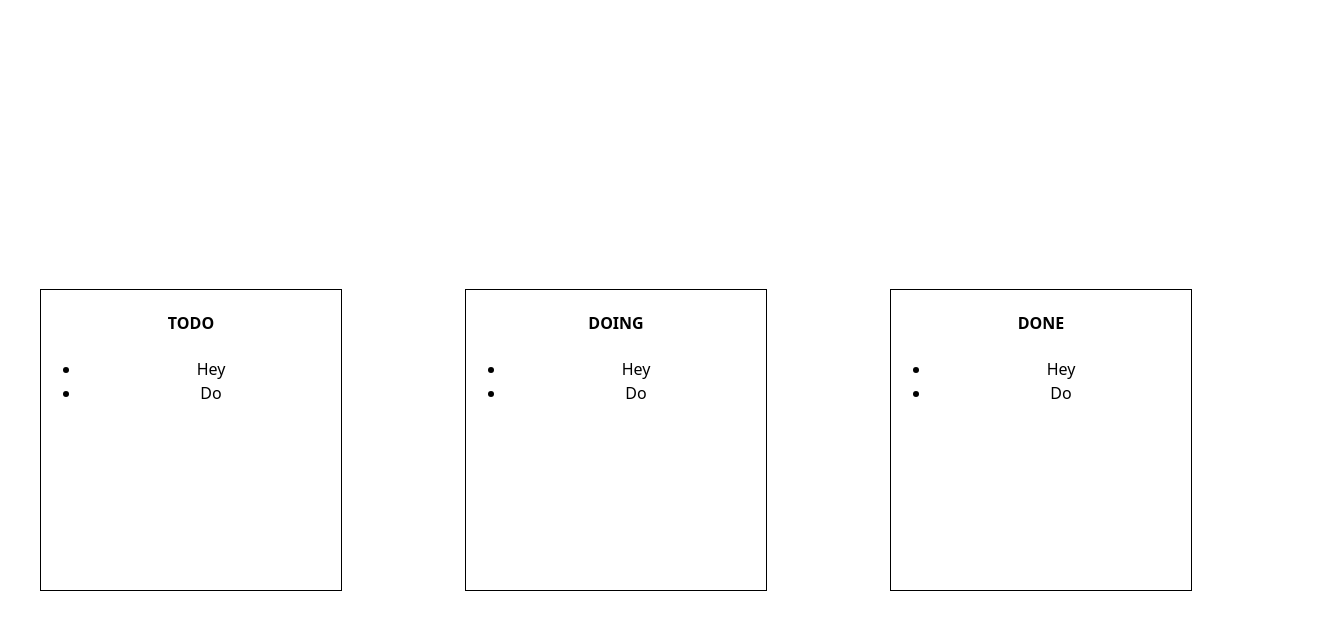
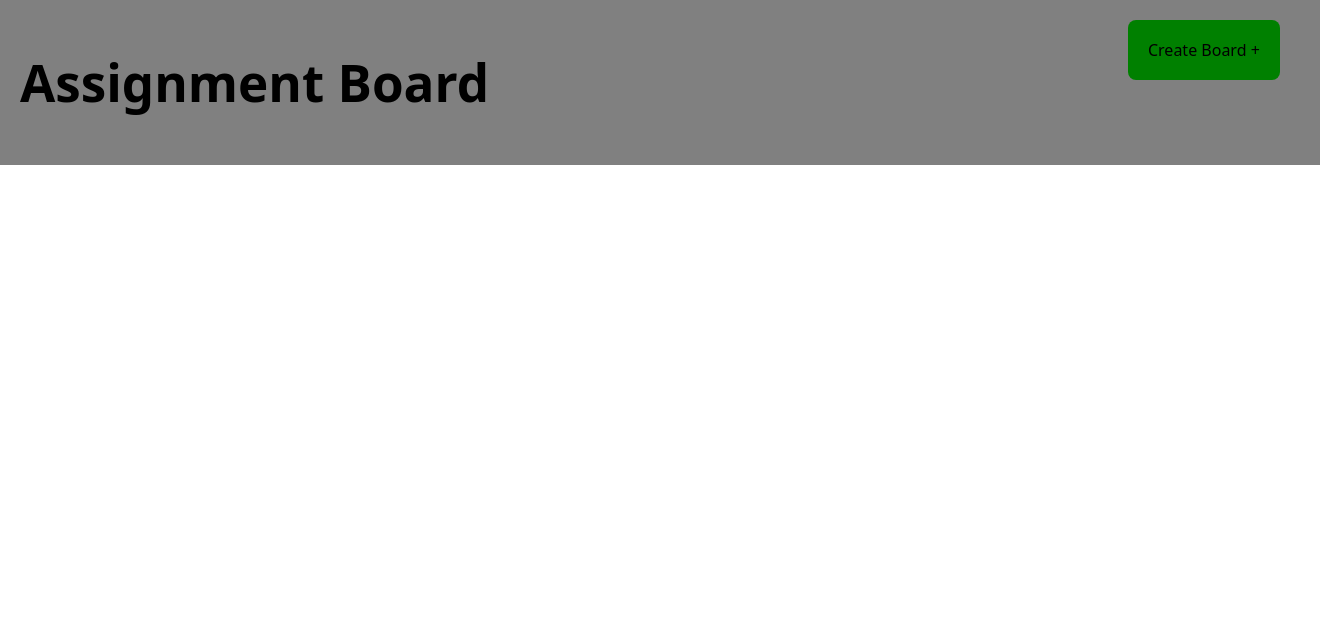
Before and after one commit to Abhishek140298/MachineCodeProblems, a React (Vite) app: page / in a window 1280 px wide. Shown: the top 630 px of the page, 1320 px wide, since content can reach past the window. Built offline with nearby package versions, Linux system fonts and the light colour scheme.

Commit message:
Kanban board restrucutre

```diff
--- a/src/components/Kanbanboard.jsx
+++ b/src/components/Kanbanboard.jsx
@@ -1,5 +1,15 @@
-import React from "react";
+import React, { useEffect, useState } from "react";
 
+/**
+ * *Create the columns
+ * *Create ,delete ,edit  card in the columns
+ * *Reordering of card within the card
+ * *Drag and drop the card in the other column
+ * *Delete the Columns
+ *
+ *
+ *
+ */
 const Tabs = {
   1: {
     name: "Todo",
@@ -18,29 +28,100 @@ const Tabs = {
   },
 };
 const Kanbanboard = () => {
-  const [tabs, setTabs] = React.useState(Tabs);
+  const [columns, setColumns] = useState([]);
+  const [openInput, setInputOpen] = useState(false);
+  const[columnName,setColumn]=useState()
+
+  const onDragStart = () => {};
+
+  const onDrag = () => {};
+  const onDragEnd = () => {};
+
+  const createColumns = () => {
+
+    setInputOpen(prev=>!prev)
+  };
+
+  const addColumn = () => {};
+
+  const handleColumnName = (event) => {
+   setColumn(event.target.value)
+
+  };
+
+  const hanldeAddColumns=()=>{
+
+    setColumns(prev=>{
+        let ID=prev?.length===0?0:prev[prev.length-1]?.id+1
+        return[...prev,{name:columnName,id:ID}]})
+
+        setColumn("")
+  }
+
+  useEffect(() => {}, []);
+
+  return (
+    <>
+      <div
+        style={{
+          display: "flex",
+          flexDirection: "column",
+          width: "100vw",
+
+          height: "100vh",
+        }}
+      >
+        <div
+          style={{
+            display: "flex",
+            background: "grey",
+            width: "100%",
+            justifyContent: "space-between",
+            padding: "20px",
+          }}
+        >
+          <h1> Assignment Board</h1>
+          <button
+            style={{
+              height: "60px",
+              width: "content-fit",
+              background: "green",
+              cursor: "pointer",
+              margin: "0px 20px 0px 0px",
+            }}
+            onClick={createColumns}
+          >
+            Create Board +
+          </button>
+        </div>
+        {openInput && (
+          <div>
+            <input
+              type="text"
+              name="columnname"
+              placeholder="Enter the Column name"
+              onChange={handleColumnName}
+              value={columnName}
+            />
+            <button onClick={hanldeAddColumns}>Add </button>
+          </div>
+        )}
 
 
-  const onDragStart=()=>{
-
-  }
-
-  const onDrag=()=>{
-
-  }
-  const onDragEnd=()=>{
-
-  }
-  return (
-    <>
-      <div style={{display:'flex',justifyContent:'space-between',width:'90vw',alignItems:'center',height:'100vh',padding:'20px',margin:'20px'}}>
-        {Object.keys(tabs).map((tab) => (
-          <div style={{ width: "300px", border: "1px black solid",height:'300px' }}>
-            <h4>{tabs[tab]?.name?.toUpperCase()}</h4>
-           <ul>
-             <li>Hey</li>
-            <li>Do</li>
-           </ul>
+{console.log("Colu",columns)}
+         {columns?.map((tab) => (
+          <div
+            style={{
+              width: "300px",
+              border: "1px black solid",
+              height: "300px",
+            }}
+          >
+            <h4>{tab?.name?.toUpperCase()}</h4>
+            <ul>
+              <li>Hey</li>
+              <li>Do</li>
+            </ul>
           </div>
         ))}
       </div>
```
